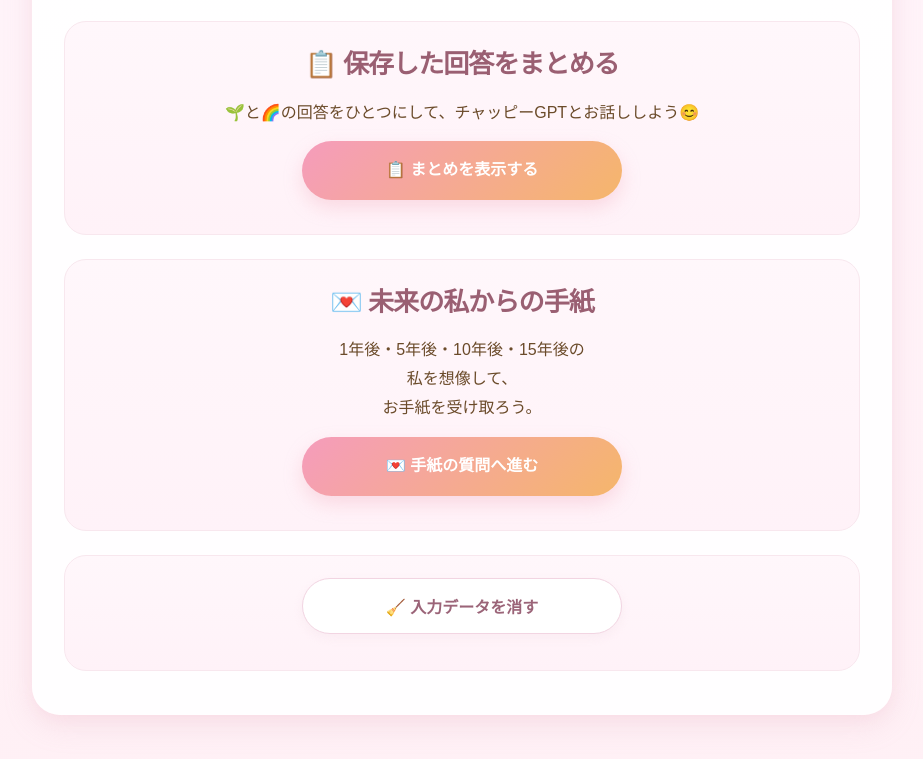
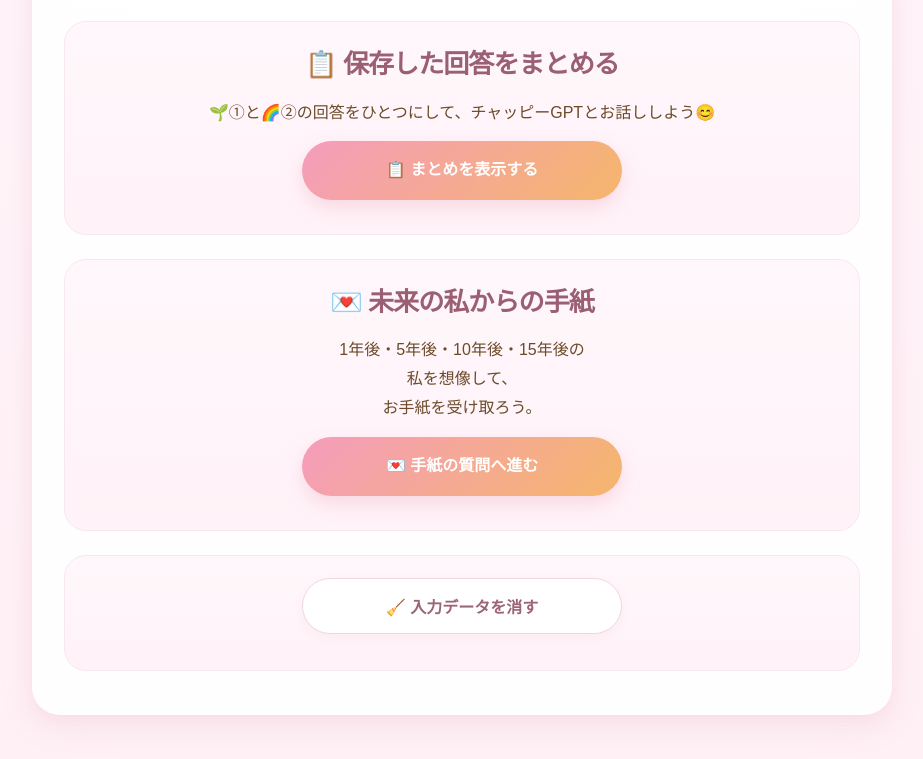
Before and after one commit to Chappy-Sally/chappy-sally-mirai, a plain HTML site: page index.html in a window 1280 px wide. Shown: the part 1257-2016 px from the top of the page, without its empty margins (178-1101 px from the left). Drawn offline with Linux system fonts and the light colour scheme.

Commit message:
Unify work labels with sprout 1 and rainbow 2

```diff
--- a/index.html
+++ b/index.html
@@ -42,4 +42,4 @@
           alt="未来の私に会いに行くの表紙画像"
           class="hero-image"
         >
-      </header><section class="intro-section"><h2>今日はどちらにする？🤭</h2><p>気になるほうを選んでね。<br>どちらから始めても大丈夫💕</p></section><section class="cta-section"><h2 class="work-entry-heading">🌈 未来の私に会いに行くワーク</h2><p>今の私の本音と、これからの私。<br>2つのワークから選べるよ。</p><a href="work.html" class="main-button">🌈 ワークへ進む</a></section><section class="cta-section"><h2>📋 保存した回答をまとめる</h2><p>🌱と🌈の回答をひとつにして、チャッピーGPTとお話ししよう😊</p><a href="summary-all.html" class="main-button">📋 まとめを表示する</a></section><section class="cta-section"><h2>💌 未来の私からの手紙</h2><p>1年後・5年後・10年後・15年後の<br>私を想像して、<br>お手紙を受け取ろう。</p><a href="letter.html" class="main-button">💌 手紙の質問へ進む</a></section><section class="cta-section"><button type="button" id="clearMiraiData" class="sub-button">🧹 入力データを消す</button><p id="clearStatus" role="status"></p></section></main></div><script>document.getElementById("clearMiraiData").addEventListener("click",()=>{if(!confirm("ワークとお手紙の保存した回答をすべて消しますか？\n元に戻せません。"))return;for(let i=1;i<=13;i++)localStorage.removeItem("mirai_step"+i);localStorage.removeItem("mirai_letter");localStorage.removeItem("mirai_future_extra");document.getElementById("clearStatus").textContent="入力データを消したよ😊"});</script></body></html>
+      </header><section class="intro-section"><h2>今日はどちらにする？🤭</h2><p>気になるほうを選んでね。<br>どちらから始めても大丈夫💕</p></section><section class="cta-section"><h2 class="work-entry-heading">🌈 未来の私に会いに行くワーク</h2><p>今の私の本音と、これからの私。<br>2つのワークから選べるよ。</p><a href="work.html" class="main-button">🌈 ワークへ進む</a></section><section class="cta-section"><h2>📋 保存した回答をまとめる</h2><p>🌱①と🌈②の回答をひとつにして、チャッピーGPTとお話ししよう😊</p><a href="summary-all.html" class="main-button">📋 まとめを表示する</a></section><section class="cta-section"><h2>💌 未来の私からの手紙</h2><p>1年後・5年後・10年後・15年後の<br>私を想像して、<br>お手紙を受け取ろう。</p><a href="letter.html" class="main-button">💌 手紙の質問へ進む</a></section><section class="cta-section"><button type="button" id="clearMiraiData" class="sub-button">🧹 入力データを消す</button><p id="clearStatus" role="status"></p></section></main></div><script>document.getElementById("clearMiraiData").addEventListener("click",()=>{if(!confirm("ワークとお手紙の保存した回答をすべて消しますか？\n元に戻せません。"))return;for(let i=1;i<=13;i++)localStorage.removeItem("mirai_step"+i);localStorage.removeItem("mirai_letter");localStorage.removeItem("mirai_future_extra");document.getElementById("clearStatus").textContent="入力データを消したよ😊"});</script></body></html>
```
